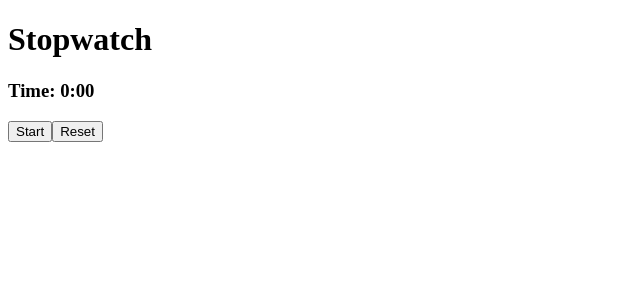
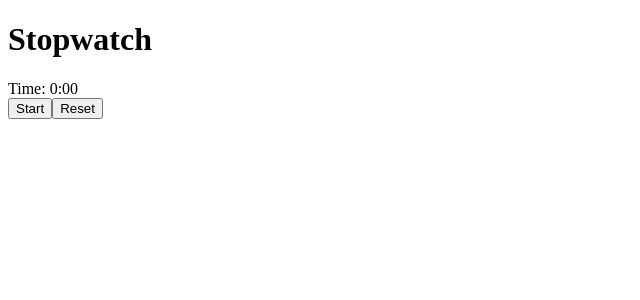
Before and after one commit to rishavtalukdar/stopwatch, a React (Create React App) app: page / in a window 1280 px wide. Shown: the top 300 px of the page, without its empty margins (0-640 px from the left). Built offline with nearby package versions, Linux system fonts and the light colour scheme.

Commit message:
test cases not passing

```diff
--- a/src/App.js
+++ b/src/App.js
@@ -31,7 +31,7 @@ function App() {
   return (
     <div>
       <h1>Stopwatch</h1>
-      <h3>Time: {minute.toString()}:{second.toString().padStart(2,"0")} </h3>
+      Time: {minute.toString()}:{second.toString().padStart(2,"0")}
       <div>
         <button onClick={startAndStop}>
           {isRunning? "Stop":"Start"}</button>
```
